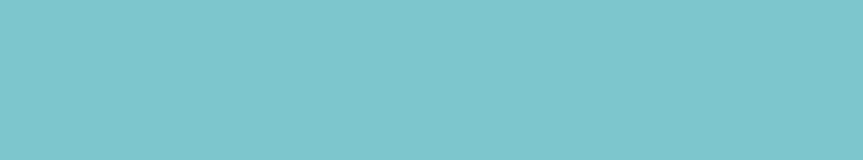
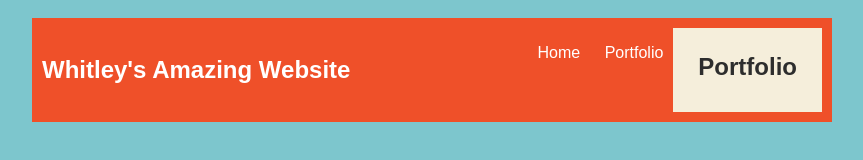
Before and after one commit to Wlegard/portfolio.github.io, a plain HTML site: page index.html in a window 1280 px wide. Shown: the whole page, without its empty margins (208-1071 px from the left). Drawn offline with Linux system fonts and the light colour scheme.

Commit message:
added index.html and main tags

```diff
--- a/index.html
+++ b/index.html
@@ -86,9 +86,25 @@
     </head>
 
     <body>
-        <div id='all-contents'>
+            <div id="all-contents">
+                <nav>
 
-        </div>
+                     <header>Whitley's Amazing Website</header>
+                        <ul>
+                            <li><a href="index.html">Home</a>
+                            </li>
+                            <li><a href="portfolio.html">Portfolio</a>
+                             </li>
+                        </ul>
+                        <main>                                                                                                                                                                                                                                                          <div class="content">
+                            <h1>Portfolio</h1>
+                            <ul id="portfolio">
+                            </ul>
+                            </div>
+                            </main>
+
+                </nav>
+            </div>
 
     </body>
 </html>
```
